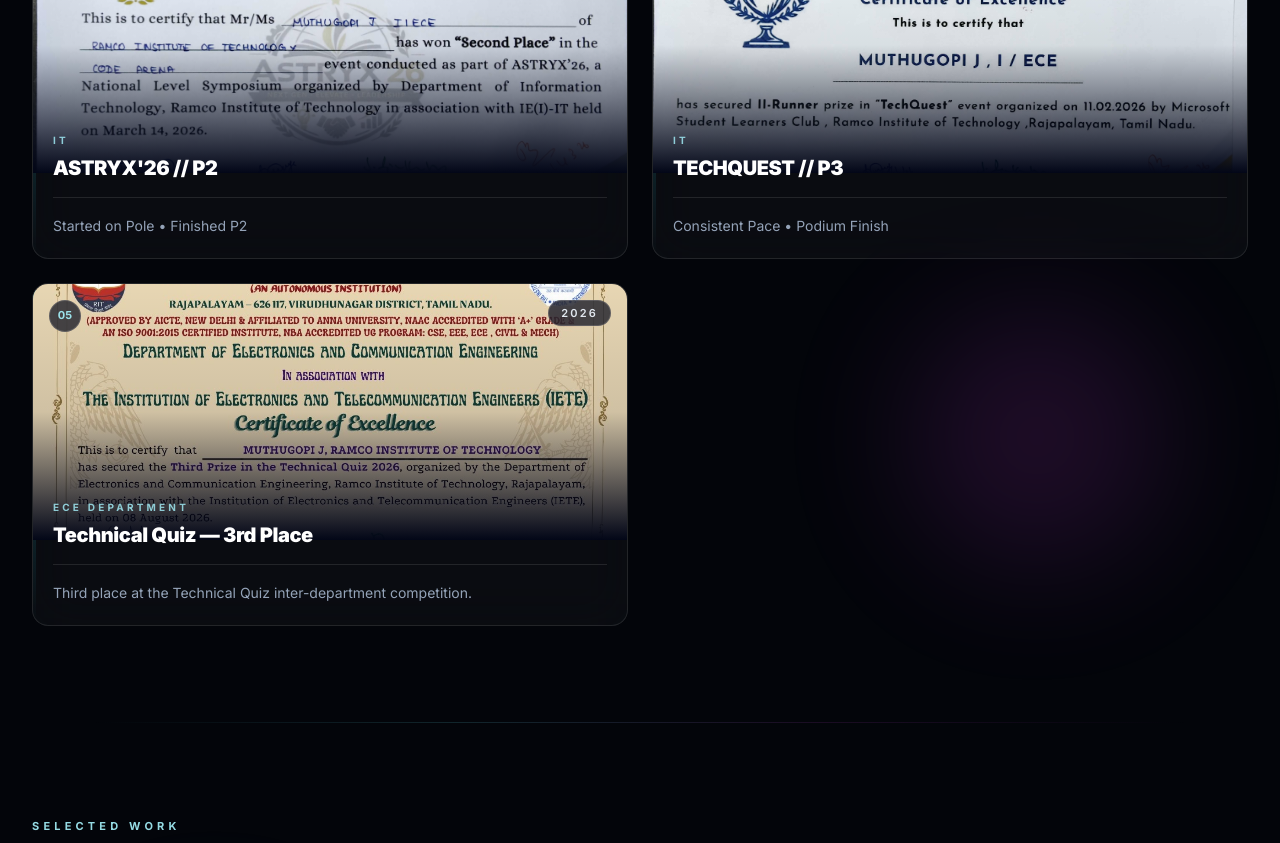
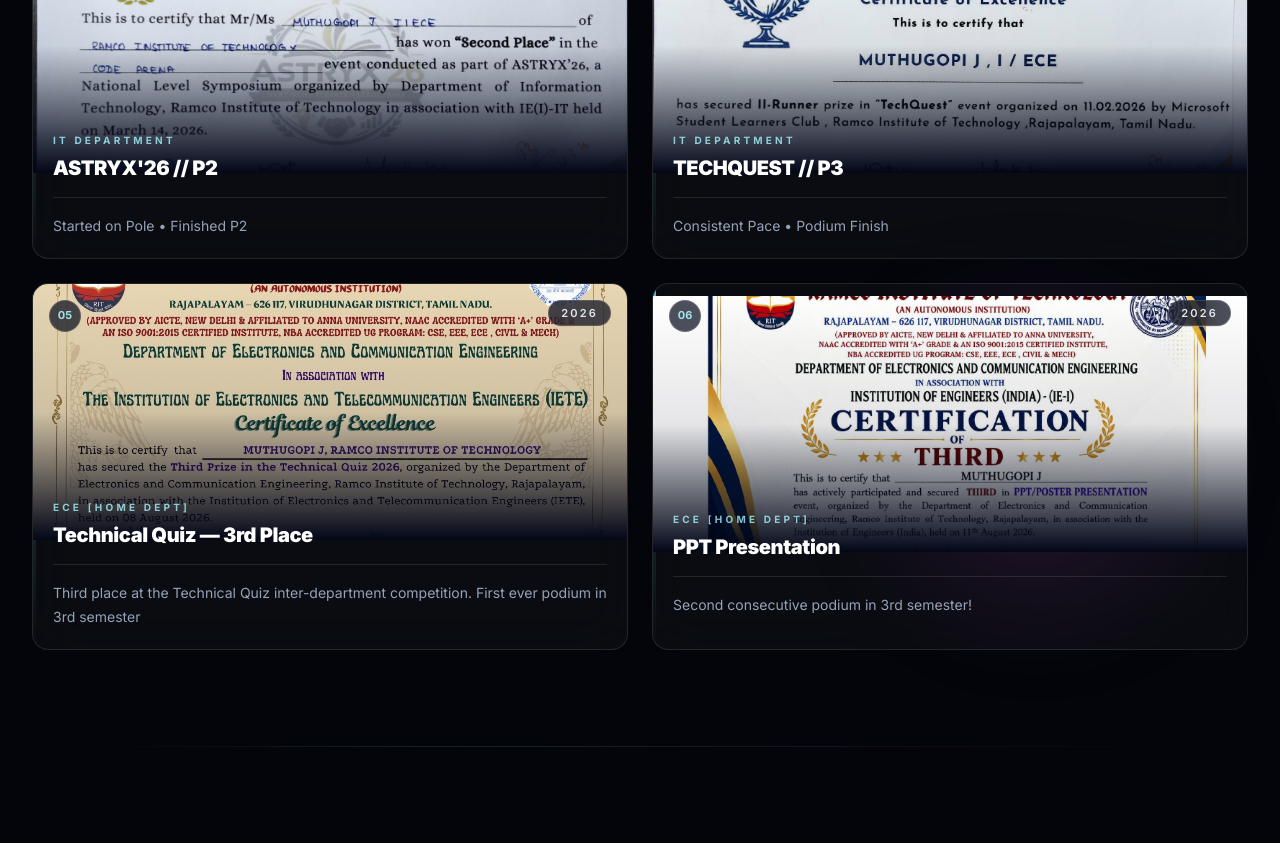
Before and after one commit to muthugopi/portfolio, a React (Vite) app: page / in a window 1280 px wide. Shown: the part 4920-5763 px from the top of the page. Built offline with nearby package versions, Linux system fonts and the light colour scheme.

Commit message:
added: certificate ppt

```diff
--- a/src/components/Certificates.jsx
+++ b/src/components/Certificates.jsx
@@ -6,7 +6,7 @@
 const certificates = [
   {
     title: 'BIZNOVEXA // P1',
-    issuer: 'CSBS',
+    issuer: 'CSBS Department',
     year: '2026',
     description: 'Secured Pole Position and converted it into victory',
     image: '/CSBS_1st.jpg',
@@ -20,24 +20,31 @@
   },
   {
     title: "ASTRYX'26 // P2",
-    issuer: 'IT',
+    issuer: 'IT Department',
     year: '2026',
     description: 'Started on Pole • Finished P2 ',
     image: '/IT_2nd.jpg',
   },
   {
     title: 'TECHQUEST // P3',
-    issuer: 'IT',
+    issuer: 'IT Department',
     year: '2026',
     description: 'Consistent Pace • Podium Finish',
     image: '/IT_3rd.jpg',
   },
   {
     title: 'Technical Quiz — 3rd Place',
-    issuer: 'ECE Department',
+    issuer: 'ECE [HOME DEPT]',
     year: '2026',
-    description: 'Third place at the Technical Quiz inter-department competition.',
+    description: 'Third place at the Technical Quiz inter-department competition. First ever podium in 3rd semester',
     image: '/ECE_3rd.png',
+  },
+  {
+    title: "PPT Presentation ",
+    issuer: 'ECE [HOME DEPT]',
+    year: '2026',
+    description: 'Second consecutive podium in 3rd semester! ',
+    image: '/ECE_PPT_3rd.jpg',
   },
 ];
 
```
Also changed, not shown: public/ECE_PPT_3rd.jpg (added).
